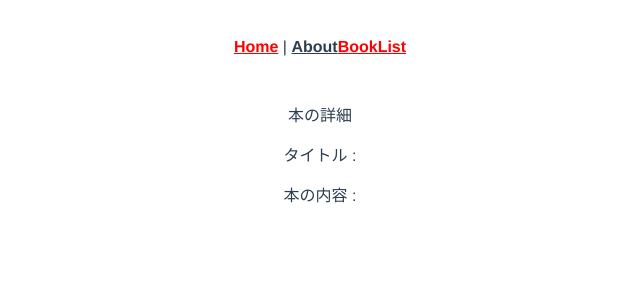
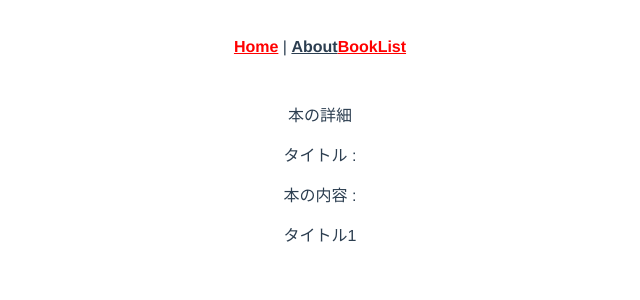
Before and after one commit to akadashiso/udemy-vuejs2-section7, a Vue app in the folder vuerouter/: page /book/1 in a window 1280 px wide. Shown: the top 300 px of the page, without its empty margins (320-960 px from the left). Built offline with nearby package versions, Linux system fonts and the light colour scheme.

Commit message:
[Finish]Section7-91 : 動的パラメータ+props 補足

```diff
--- a/vuerouter/src/components/BookDetail.vue
+++ b/vuerouter/src/components/BookDetail.vue
@@ -3,6 +3,7 @@
     <p>本の詳細</p>
     <p>タイトル : {{ title }}</p>
     <p>本の内容 : {{ content }}</p>
+    {{ books[bookIndex].title }}
   </div>
 </template>
 
@@ -13,6 +14,21 @@
     title: String,
     content: String,
   },
+  data() {
+    return {
+      bookIndex: this.$route.params.id - 1,
+      books: [
+        { id: 1, title: "タイトル1", content: "本の内容1" },
+        { id: 2, title: "タイトル2", content: "本の内容2" },
+        { id: 3, title: "タイトル3", content: "本の内容3" },
+      ],
+    };
+  },
+  created() {
+    if (this.$route.params.id > this.books.length) {
+      this.$router.push("/book");
+    }
+  },
 };
 </script>
 
--- a/vuerouter/src/router/index.js
+++ b/vuerouter/src/router/index.js
@@ -30,7 +30,7 @@
     name: 'Book',
     component: BookDetail,
     props: route => ({
-      id: route.params.id,
+      id: Number(route.params.id),
       title: route.params.title,
       content: route.params.content })
   }
```
